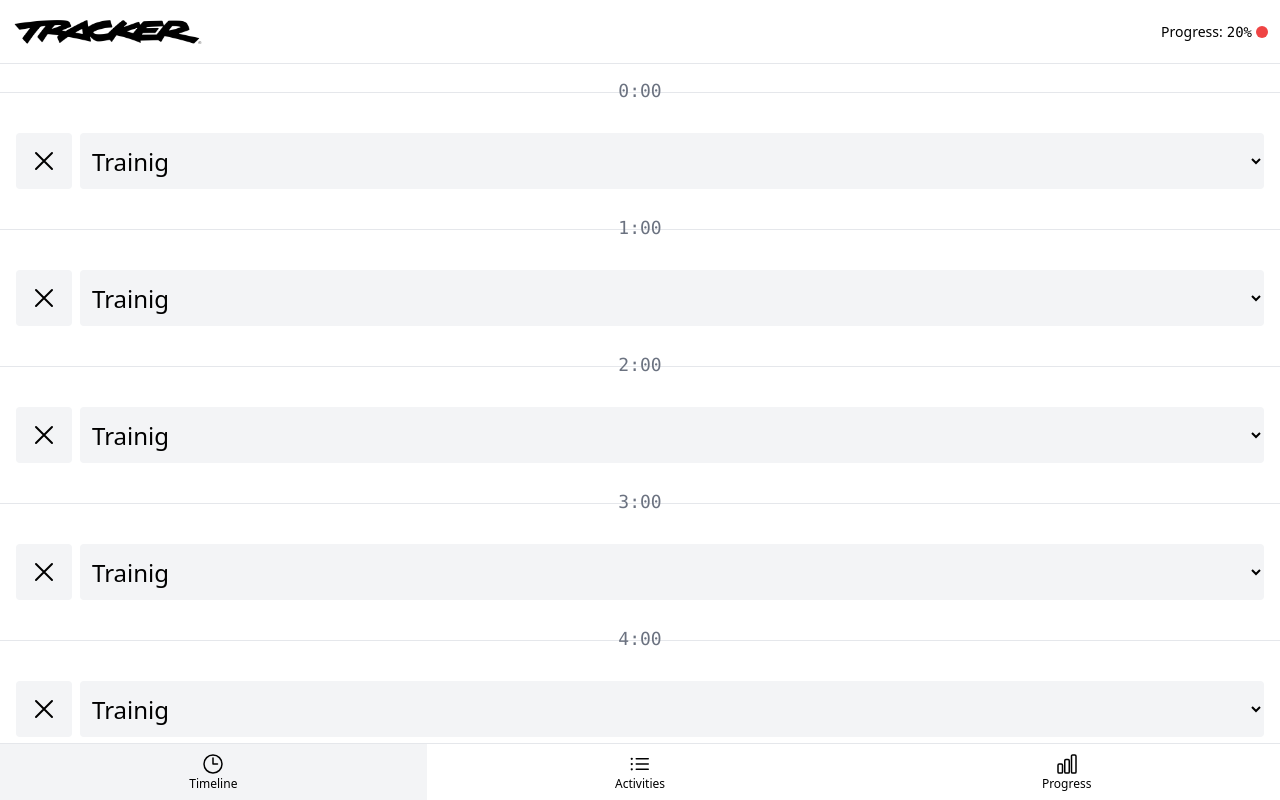
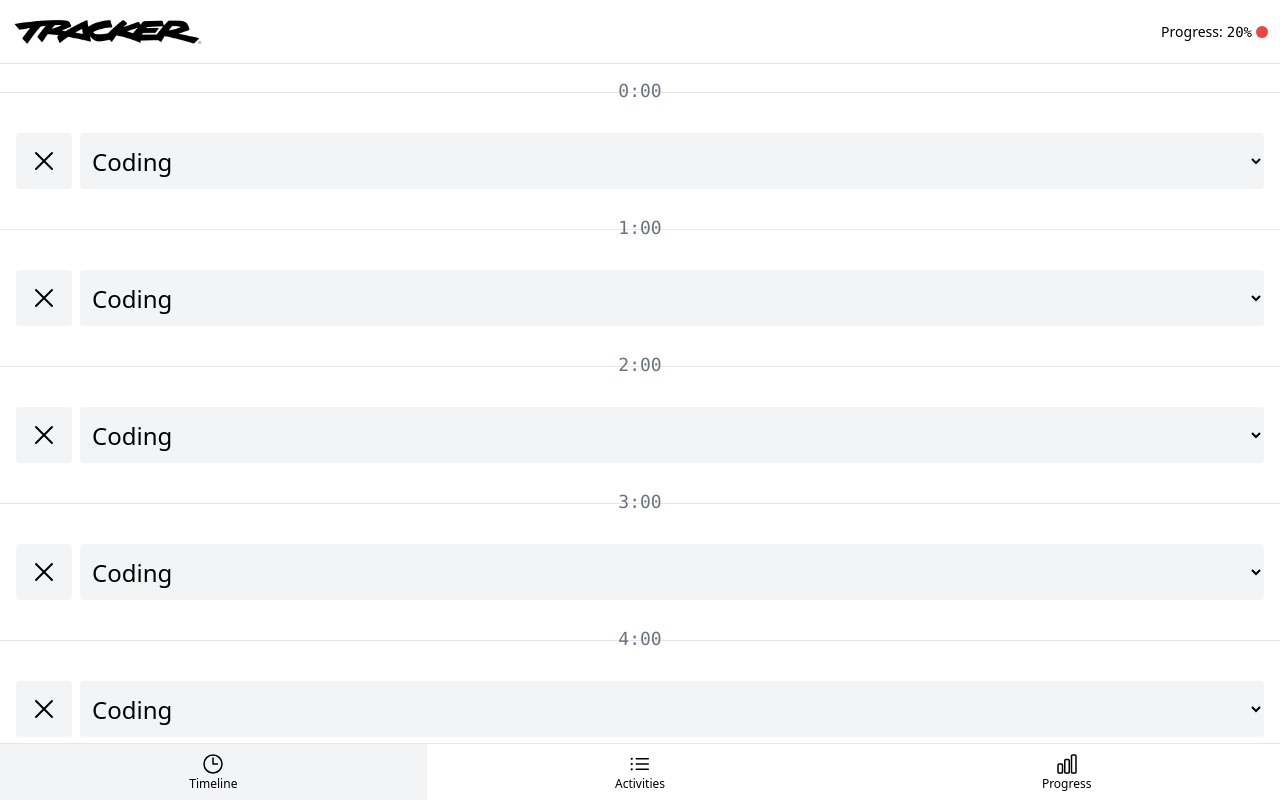
Before and after one commit to YevheniiVolosiuk/vue-tracker-app, a Vue app: page /#timeline in a window 1280 px wide. Shown: the top 800 px of the page. Built offline with nearby package versions, Linux system fonts and the light colour scheme.

Commit message:
added validator for reset button

```diff
--- a/src/components/TimelineItem.vue
+++ b/src/components/TimelineItem.vue
@@ -3,10 +3,11 @@
         <a
             href="#"
             :class="hourLinkClasses"
-            >{{ props.timelineItem.hour }}:00</a
+            >{{ timelineItem.hour }}:00</a
         >
         <div class="flex gap-2">
             <BaseSelect
+                @select="selectedActivityId = $event"
                 :selected="selectedActivityId"
                 :options="options"
                 placeholder="Reset"
@@ -16,16 +17,16 @@
 </template>
 
 <script setup>
-
+import {ref} from "vue";
+import {isTimelineItemValid} from "@/validators";
 import BaseSelect from "@/components/ui/BaseSelect.vue";
-import { isTimelineItemValid } from '@/validators';
 
 const props = defineProps({
     timelineItem: {
         type: Object,
         required: true,
         validator: isTimelineItemValid,
-    }
+    },
 });
 
 const hourLinkClasses = [
@@ -41,7 +42,5 @@ const options = [
     {value: 3, label: "Trainig"},
 ];
 
-const selectedActivityId = 3;
-
-
+const selectedActivityId = ref(1);
 </script>
--- a/src/components/ui/BaseSelect.vue
+++ b/src/components/ui/BaseSelect.vue
@@ -1,11 +1,14 @@
 <template>
-    <BaseButton>
+    <BaseButton @click="emit('select', null)">
         <XMarkIcon class="h-8" />
     </BaseButton>
-    <select class="w-full truncate rounded bg-gray-100 px-2 py-1 text-2xl">
+    <select
+        @change="emit('select', +$event.target.value)"
+        class="w-full truncate rounded bg-gray-100 px-2 py-1 text-2xl"
+    >
         <option
             hidden
-            selected
+            :selected="isNotSelected"
             disabled
             value=""
         >
@@ -24,19 +27,26 @@
 
 <script setup>
 import {XMarkIcon} from "@heroicons/vue/24/outline";
-import BaseButton from "./BaseButton.vue";
-import {validateSelectOptions} from '@/validators'
+import BaseButton from "@/components/ui/BaseButton.vue";
+import {validateSelectOptions, isUndefinedOrNull, isNumberOrNull} from "@/validators";
+import {computed} from "vue";
 
-defineProps({
+const emit = defineEmits({
+    select: isNumberOrNull,
+});
+
+const props = defineProps({
     selected: Number,
     options: {
         type: Array,
         required: true,
-        validator: validateSelectOptions
+        validator: validateSelectOptions,
     },
     placeholder: {
         type: String,
         required: true,
     },
 });
+
+const isNotSelected = computed(() => isUndefinedOrNull(props.selected));
 </script>
--- a/src/pages/TheTimeline.vue
+++ b/src/pages/TheTimeline.vue
@@ -12,7 +12,7 @@
 
 <script setup>
 import TimelineItem from "@/components/TimelineItem.vue";
-import { validateTimelineItems } from "../validators";
+import { validateTimelineItems } from "@/validators";
 
 defineProps({
     timelineItems: {
```
